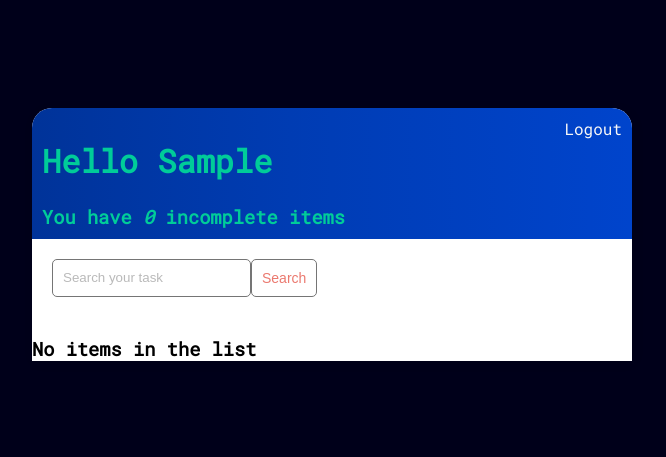
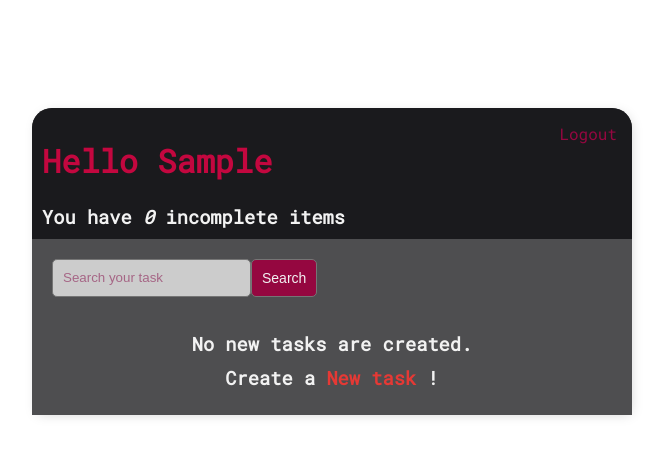
Before and after one commit to PyJacobito/Django-demo, a Django app: page / in a window 1280 px wide. Shown: the top 457 px of the page, without its empty margins (308-974 px from the left). Run offline with Django 4.2, Linux system fonts and the light colour scheme; the visitor is signed in with stand-in values (Sample User, id 1); data that the repository does not hold is empty; some web fonts are replaced.

Commit message:
Final change of the styling

```diff
--- a/django-demo/todo_list/base/templates/base/main.html
+++ b/django-demo/todo_list/base/templates/base/main.html
@@ -12,31 +12,37 @@
         <style>
             body {
                 border-radius: 50px 50px 0 0;
-                background-color: #00001a;
+                background-color: #fff;
                 font-family: 'Roboto Mono', monospace;
                 padding-top: 100px;
             }
 
             h1,
             h2,
-            h3,
             h4,
             h5,
             h6,
                 {
                 font-family: 'Roboto Mono', monospace;
+                color: #f2f2f2;
             }
+
+            h3 {
+                font-family: 'Roboto Mono', monospace;
+                color: #f2f2f2;
+            }
+
 
             a,
             p{
-                color: #00cc99;
+                color: #f2f2f2;
             }
 
             .container{
                 max-width: 600px;
                 margin: auto;
                 border-radius: 20px 20px 0 0;
-                background-color: #fff;
+                background-color: #4E4E50;
                 -webkit-box-shadow: 2px 2px 13px -4px rgba(0, 0, 0, 0.21);
                 box-shadow: 2px 2px 13px -4px rgba(0, 0, 0, 0.21);
             }
@@ -44,22 +50,24 @@
             .header-bar {
                 display: flex;
                 justify-content: space-between;
-                color: #00cc99;
+                background-color: #1A1A1D;
+                color: #C3073F;
                 padding: 10px;
                 border-radius: 20px 20px 0 0;
-                background: linear-gradient(90deg, #003399 0%, #003cb3 43%, #0044cc 100%);
             }
 
             .header-bar a {
-                color: rgb(247, 247, 247);
+                color: #950740;
                 text-decoration: none;
+                padding: 5px;
+
             }
 
             .task-wrapper {
                 display: flex;
                 align-items: center;
                 justify-content: space-between;
-                background-color: #d9d9d9;
+                background-color: #4E4E50;
                 border-top: 1px solid #dfe4ea;
                 overflow: hidden;
             }
@@ -71,28 +79,28 @@
 
             .task-title a {
                 text-decoration: none;
-                color: #4b5156;
+                color: #f2f2f2;
                 margin-left: 10px;
             }
 
             .task-complete-icon {
                 height: 20px;
                 width: 20px;
-                background-color: rgb(105, 192, 105);
+                background-color: #339966;
                 border-radius: 50%;
             }
 
             .task-incomplete-icon {
                 height: 20px;
                 width: 20px;
-                background-color: #fff;
+                background-color: #cc0052;
                 border-radius: 50%;
             }
 
             .delete-link {
                 text-decoration: none;
                 font-weight: 100;
-                color: #cf4949;
+                color: #f2f2f2;
                 font-size: 35px;
                 line-height: 0;
                 padding: 20px 10px;
@@ -120,7 +128,7 @@
             }
 
             .dropArea {
-                background-color: #f1f2f6;
+                background-color: #4E4E50;
                 color: black;
                 border: #ced6e0 1px solid;
             }
@@ -131,7 +139,7 @@
 
 
             #add-link {
-                color: #EB796F;
+                color: #f2f2f2;
                 text-decoration: none;
                 font-size: 42px;
                 text-shadow: 1px 1px #81413b;
@@ -149,24 +157,27 @@
             textarea {
                 border: 1px solid #757575;
                 border-radius: 5px;
+                background-color: #cccccc;
                 padding: 10px;
                 width: 90%;
             }
 
             label {
+                color: #f2f2f2;
                 padding-top: 10px !important;
                 display: block;
             }
 
             ::placeholder {
+                color: #800040;
                 font-weight: 300;
                 opacity: 0.5;
             }
 
             .button {
                 border: 1px solid #757575;
-                background-color: #FFF;
-                color: #EB796F;
+                background-color: #950740;
+                color: #f2f2f2;
                 padding: 10px;
                 font-size: 14px;
                 border-radius: 5px;
--- a/django-demo/todo_list/base/templates/base/task_list.html
+++ b/django-demo/todo_list/base/templates/base/task_list.html
@@ -46,25 +46,11 @@
         </div>
 
     {% empty %}
-    <h3>No items in the list</h3>
+    <div style="text-align: center; padding-bottom: 10px; line-height: 1em;">
+        <h3>No new tasks are created.</h3>
+        <h3>Create a <a style="text-decoration: none; color: #e53935;" href="{% url 'task-create' %}">New task</a> ! </h3>
+    </div>
     {% endfor %}
 </div>
 
-<!--<table>-->
-<!--    <tr>-->
-<!--        <th>Item</th>-->
-<!--        <th></th>-->
-<!--        <th></th>-->
-<!--    </tr>-->
-<!--    {% for task in tasks %}-->
-<!--    <tr>-->
-<!--        <td>{{task.title}}</td>-->
-<!--        <td><a href="{% url 'task-update' task.id %}">Edit</a></td>-->
-<!--        <td><a href="{% url 'task-delete' task.id %}">Delete</a></td>-->
-<!--    </tr>-->
-<!--    {% empty %}-->
-<!--    <h3>No items in the list</h3>-->
-<!--    {% endfor %}-->
-<!--</table>-->
-
 {% endblock content %}
```
